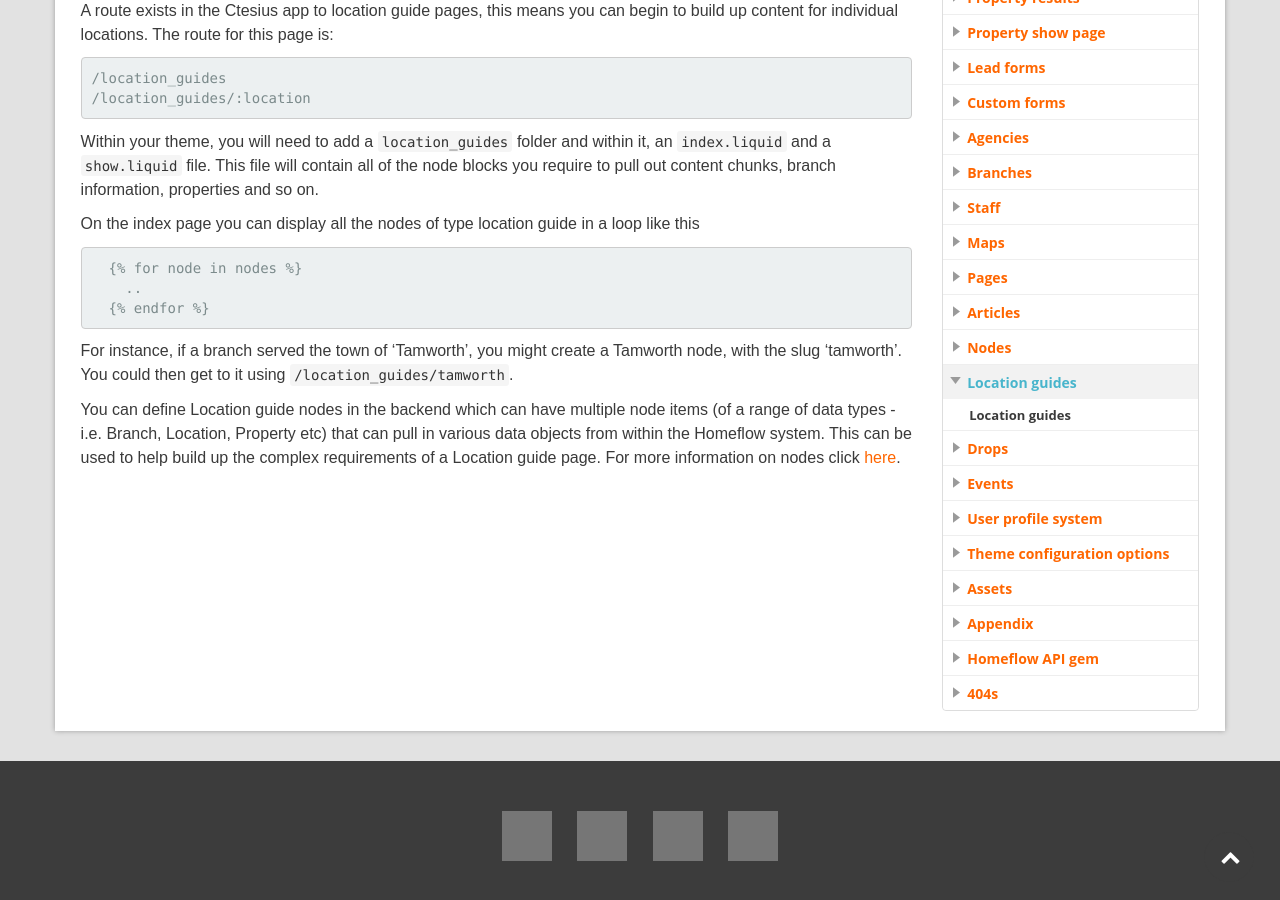
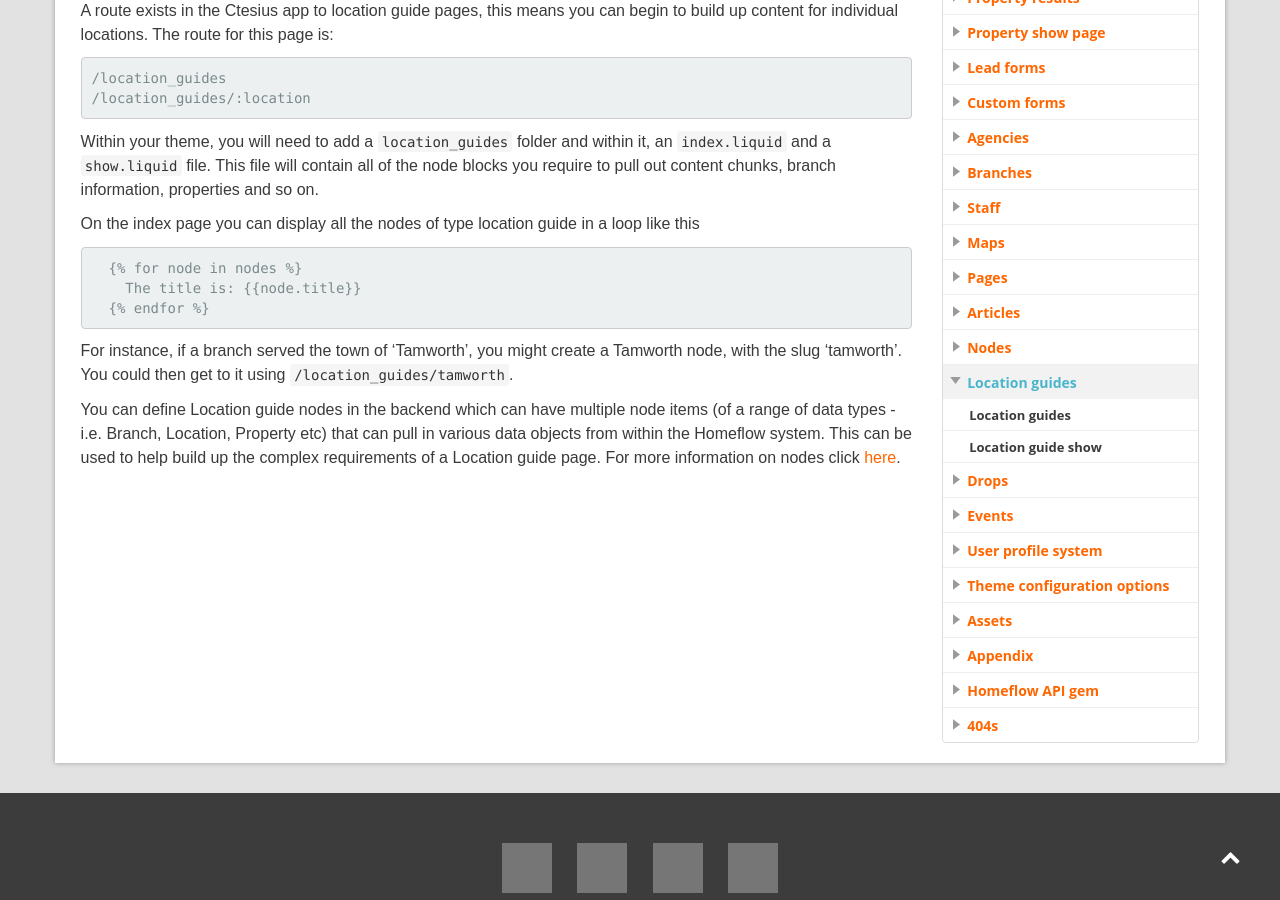
Before and after one commit to homeflow/homeflow.github.io, a Jekyll site: the page built from _posts/location-guides/2015-01-10-intro.md, in a window 1280 px wide and 900 px high, scrolled down 502 px, cut to the strip 0-900 px from the top of the window. Built offline with Jekyll 4.4.1, drawn with Linux system fonts in a browser that asks for light colours; grey boxes are pictures that could not be loaded.

Commit message:
Loop variable

```diff
--- a/_posts/location-guides/2015-01-10-intro.md
+++ b/_posts/location-guides/2015-01-10-intro.md
@@ -20,7 +20,7 @@ On the index page you can display all the nodes of type location guide in a loop
 {% highlight html %}
 {%raw%}
   {% for node in nodes %}
-    ..
+    The title is: {{node.title}}
   {% endfor %}
 {%endraw%}
 {% endhighlight %}
```
Also changed, not shown: _posts/location-guides/2016-01-01-location-guide-show.md (renamed from _posts/location-guides/2016-01-01.md).
